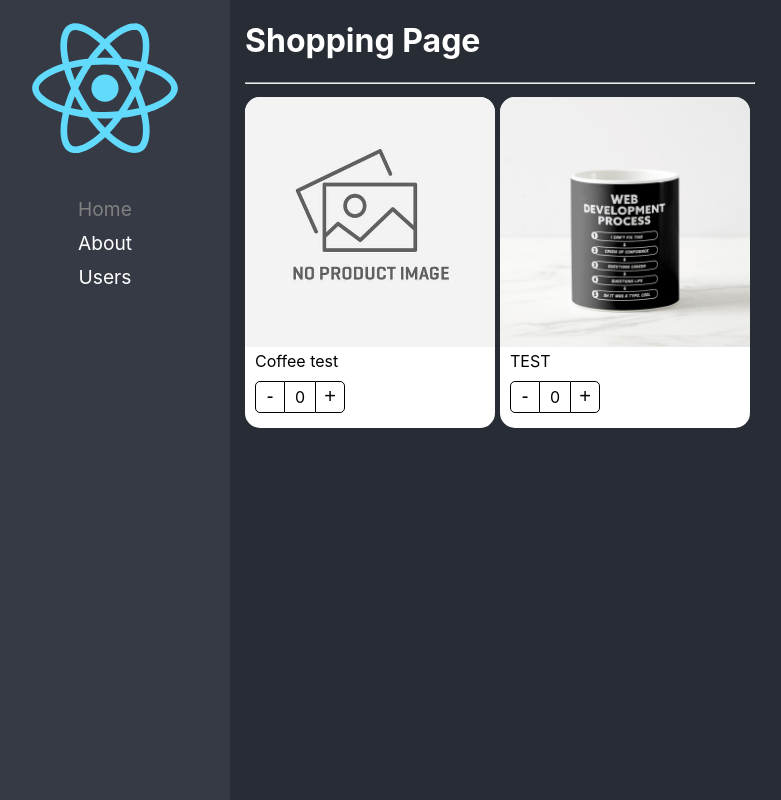
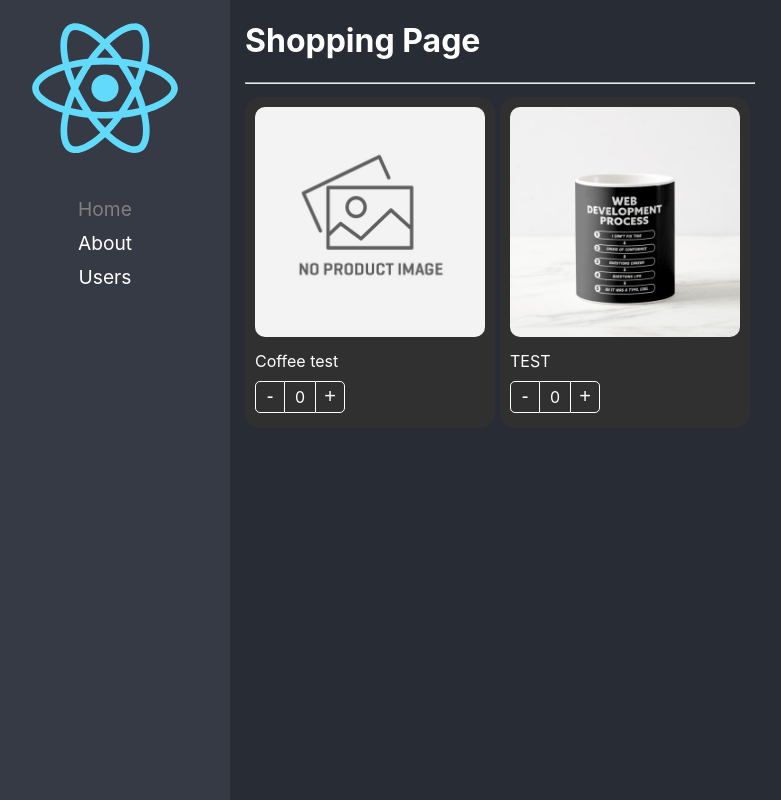
Before and after one commit to ZarateAF/react-advance, a React (Create React App) app: page /home in a window 1280 px wide. Shown: the whole page, without its empty margins (20-801 px from the left). Built offline with nearby package versions, Linux system fonts and the light colour scheme.

Commit message:
Component extend styles

```diff
--- a/src/02-components-patterns/components/ProductButtons.tsx
+++ b/src/02-components-patterns/components/ProductButtons.tsx
@@ -2,11 +2,15 @@ import { useContext } from "react";
 import { ProductContext } from "./ProductCard";
 import styles from "../styles/styles.module.css";
 
-export const ProductButtons = () => {
+export interface Props {
+  className?: string
+}
+
+export const ProductButtons = ({className}: Props) => {
   const { counter, increaseBy } = useContext(ProductContext);
 
   return (
-    <div className={styles.buttonsContainer}>
+    <div className={`${styles.buttonsContainer} ${className}`}>
       <button className={styles.buttonMinus} onClick={() => increaseBy(-1)}>
         -
       </button>
--- a/src/02-components-patterns/components/ProductCard.tsx
+++ b/src/02-components-patterns/components/ProductCard.tsx
@@ -1,16 +1,21 @@
-import { createContext } from "react";
+import { createContext, ReactElement } from "react";
 import useProduct from "../hooks/useProduct";
 import styles from "../styles/styles.module.css";
-import { ProductCardProps, ProductContextProps } from "../interfaces/ProductInterfaces";
+import { Product, ProductContextProps } from "../interfaces/ProductInterfaces";
 import { ProductTitle } from "./ProductTitle";
 import { ProductImage } from "./ProductImage";
 import { ProductButtons } from "./ProductButtons";
 
+export interface Props {
+  product: Product;
+  children?: ReactElement | ReactElement[];
+  className?: string;
+}
 
 export const ProductContext = createContext({} as ProductContextProps);
 const { Provider } = ProductContext;
 
-export const ProductCard = ({ children, product }: ProductCardProps) => {
+export const ProductCard = ({ children, product, className }: Props) => {
   const { counter, increaseBy } = useProduct();
 
   return (
@@ -21,13 +26,7 @@ export const ProductCard = ({ children, product }: ProductCardProps) => {
         increaseBy,
       }}
     >
-      <div className={styles.productCard}>
-        {children}
-      </div>
+      <div className={`${styles.productCard} ${className}`}>{children}</div>
     </Provider>
   );
 };
-
-// ProductCard.Title = ProductTitle;
-// ProductCard.Image = ProductImage;
-// ProductCard.Buttons = ProductButtons;
--- a/src/02-components-patterns/components/ProductImage.tsx
+++ b/src/02-components-patterns/components/ProductImage.tsx
@@ -3,7 +3,12 @@ import { ProductContext } from "./ProductCard";
 import styles from "../styles/styles.module.css";
 import noImage from "../assets/no-image.jpg";
 
-export const ProductImage = ({ img = "" }) => {
+export interface Props {
+  img?: string;
+  className?: string;
+}
+
+export const ProductImage = ({ img, className }: Props) => {
   const { product } = useContext(ProductContext);
   let imgToShow: string;
 
@@ -15,5 +20,5 @@ export const ProductImage = ({ img = "" }) => {
     imgToShow = noImage;
   }
 
-  return <img className={styles.productImg} src={imgToShow} alt="coffee" />;
+  return <img className={`${styles.productImg} ${className}`} src={imgToShow} alt="coffee" />;
 };
--- a/src/02-components-patterns/components/ProductTitle.tsx
+++ b/src/02-components-patterns/components/ProductTitle.tsx
@@ -2,8 +2,13 @@ import { useContext } from "react";
 import { ProductContext } from "./ProductCard";
 import styles from "../styles/styles.module.css";
 
-export const ProductTitle = ({ title }: { title?: string }) => {
+export interface Props {
+  title?: string;
+  className?: string
+}
+
+export const ProductTitle = ({ title, className }: Props) => {
   const { product } = useContext(ProductContext);
   let textToShow = title ? title : product.title;
-  return <span className={styles.productDescription}> {textToShow} </span>;
+  return <span className={`${styles.productDescription} ${className}`}> {textToShow} </span>;
 };
--- a/src/02-components-patterns/pages/ShoppingPage.tsx
+++ b/src/02-components-patterns/pages/ShoppingPage.tsx
@@ -1,4 +1,5 @@
 import { ProductCard, ProductImage, ProductTitle, ProductButtons } from '../components/'
+import '../styles/custom-styles.css'
 
 const product = {
     id: '1',
@@ -16,16 +17,16 @@ export const ShoppingPage = () => {
                 flexWrap: 'wrap'
             }}>
 
-                <ProductCard product={product} >
-                    <ProductCard.Image />
-                    <ProductCard.Title />
-                    <ProductButtons />
+                <ProductCard product={product} className="bg-dark">
+                    <ProductCard.Image className="custom-image" />
+                    <ProductCard.Title className="text-white" />
+                    <ProductButtons className="custom-buttons" />
                 </ProductCard>
 
-                <ProductCard product={product} >
-                    <ProductImage img={'./coffee-mug.png'} />
-                    <ProductTitle title='TEST'/>
-                    <ProductButtons/>
+                <ProductCard product={product} className="bg-dark">
+                    <ProductImage img={'./coffee-mug.png'} className="custom-image" />
+                    <ProductTitle title='TEST' className="text-white" />
+                    <ProductButtons className="custom-buttons" />
                 </ProductCard>
             </div>
         </div>
--- /dev/null
+++ b/src/02-components-patterns/styles/custom-styles.css
@@ -0,0 +1,18 @@
+.bg-dark {
+  background: rgb(48, 48, 48);
+}
+
+.text-white {
+  color: rgb(255, 255, 255);
+}
+
+.custom-image {
+  border-radius: 20px;
+  width: calc(100% - 20px);
+  padding: 10px;
+}
+
+.custom-buttons button, .custom-buttons div{
+    color: white;
+    border-color: white;
+}
```
Also changed, not shown: src/02-components-patterns/interfaces/ProductInterfaces.ts (+7 -8 lines).
